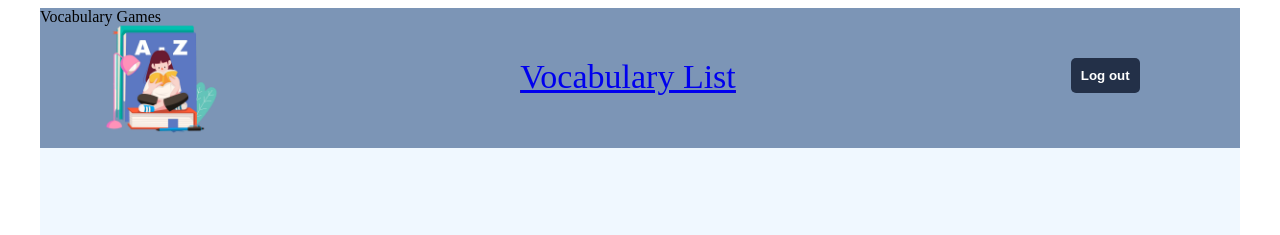
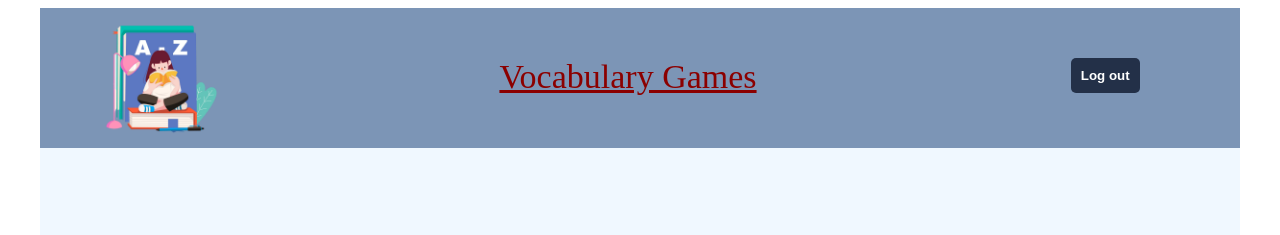
Before and after one commit to Valentina-2608/Vocabulary_app, a website: page games.html in a window 1280 px wide. Shown: the top 235 px of the page. Drawn offline with Linux system fonts and the light colour scheme.

Commit message:
Change header

```diff
--- a/games.html
+++ b/games.html
@@ -12,10 +12,7 @@
         <div class="logo">
             <img src="img/logo.png">
         </div>
-		<div class="header_caption1">
-			<a href="app.html">Vocabulary List</a>
-		</div>
-		<div class="header_caption2">Vocabulary Games</div>
+        <div class="header_caption1">Vocabulary Games</div>
         <div class="block_buttons">
             <button id="btn_log_out">
                 <a href="index.html">Log out</a>
```
Lines whose indentation alone changed are shown as unchanged.
